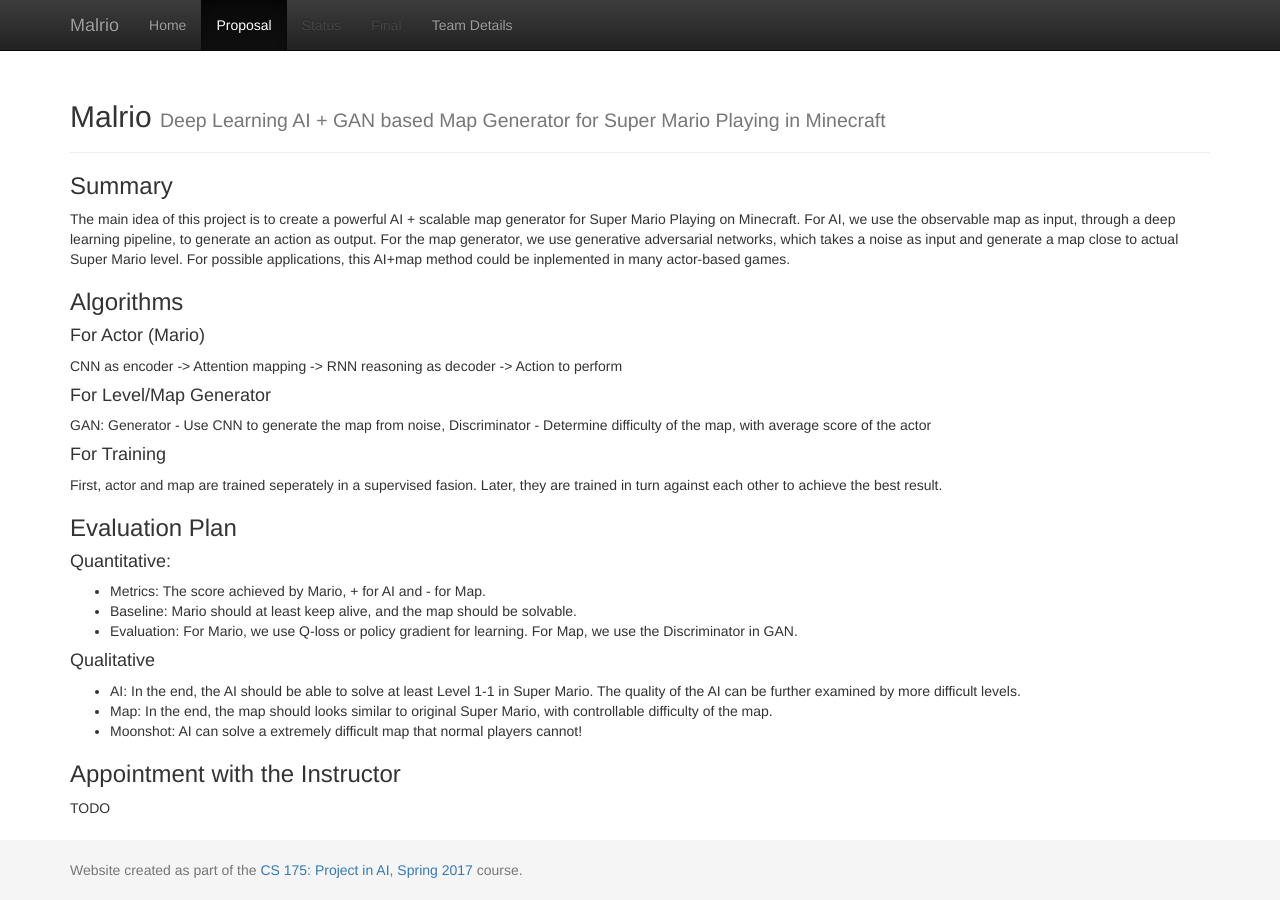
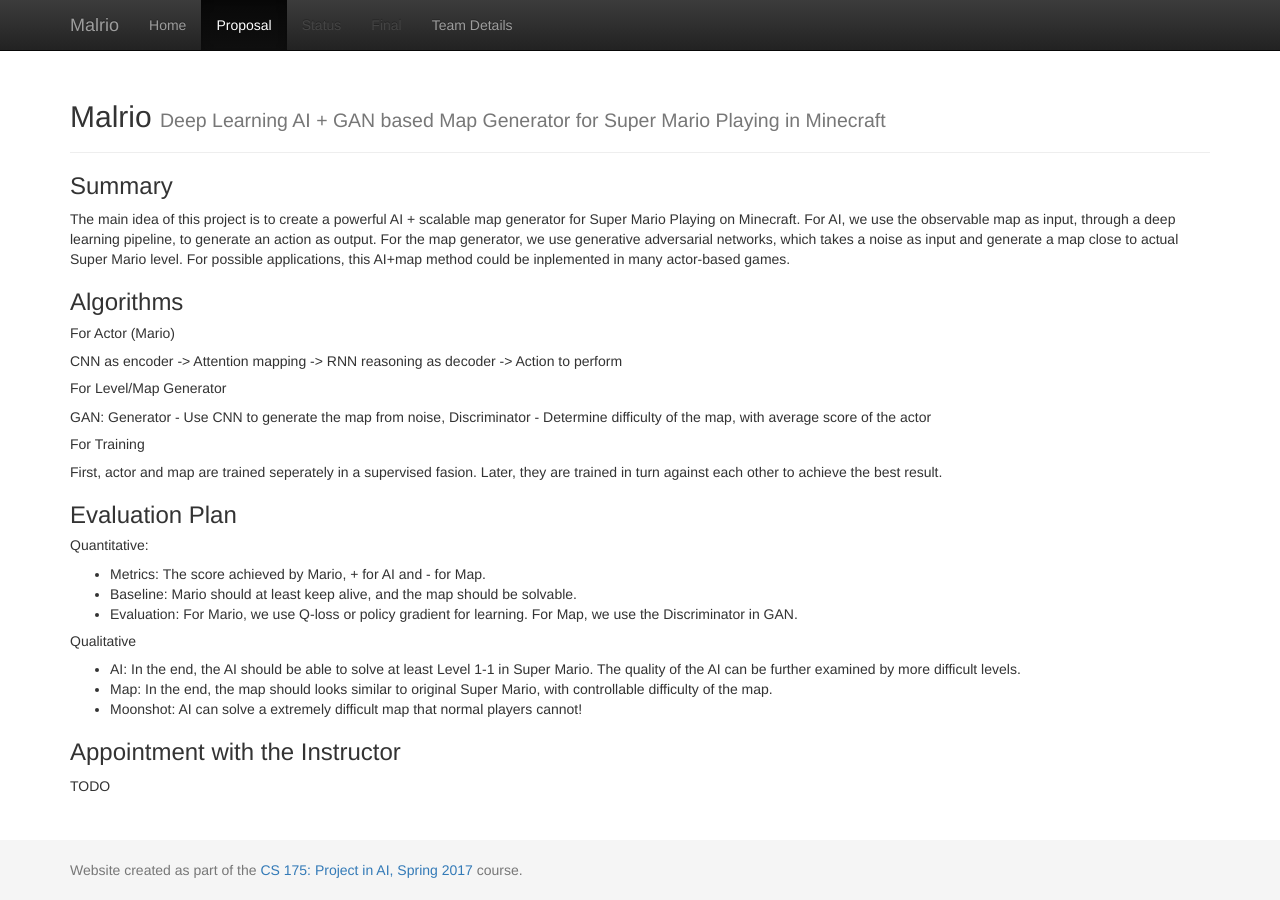
Before and after one commit to Malmactor/malrio, a Jekyll site: the page built from docs/proposal.md, in a window 1280 px wide. Built offline with Jekyll 4.4.1, drawn with Linux system fonts in a browser that asks for light colours.

```diff
--- a/docs/proposal.md
+++ b/docs/proposal.md
@@ -7,23 +7,23 @@ title: Proposal
 The main idea of this project is to create a powerful AI + scalable map generator for Super Mario Playing on Minecraft. For AI, we use the observable map as input, through a deep learning pipeline, to generate an action as output. For the map generator, we use generative adversarial networks, which takes a noise as input and generate a map close to actual Super Mario level. For possible applications, this AI+map method could be inplemented in many actor-based games.
 
 ### Algorithms
-#### For Actor (Mario)
+##### For Actor (Mario)
 CNN as encoder -> Attention mapping -> RNN reasoning as decoder -> Action to perform
 
-#### For Level/Map Generator
+##### For Level/Map Generator
 GAN: Generator - Use CNN to generate the map from noise, Discriminator - Determine difficulty of the map, with average score of the actor
 
-#### For Training
+##### For Training
 First, actor and map are trained seperately in a supervised fasion. Later, they are trained in turn against each other to achieve the best result.
 
 ### Evaluation Plan
 
-#### Quantitative:
+##### Quantitative:
  - Metrics: The score achieved by Mario, + for AI and - for Map.
  - Baseline: Mario should at least keep alive, and the map should be solvable.
  - Evaluation: For Mario, we use Q-loss or policy gradient for learning. For Map, we use the Discriminator in GAN.
 
-#### Qualitative
+##### Qualitative
  - AI: In the end, the AI should be able to solve at least Level 1-1 in Super Mario. The quality of the AI can be further examined by more difficult levels.
  - Map: In the end, the map should looks similar to original Super Mario, with controllable difficulty of the map.
  - Moonshot: AI can solve a extremely difficult map that normal players cannot!
```
